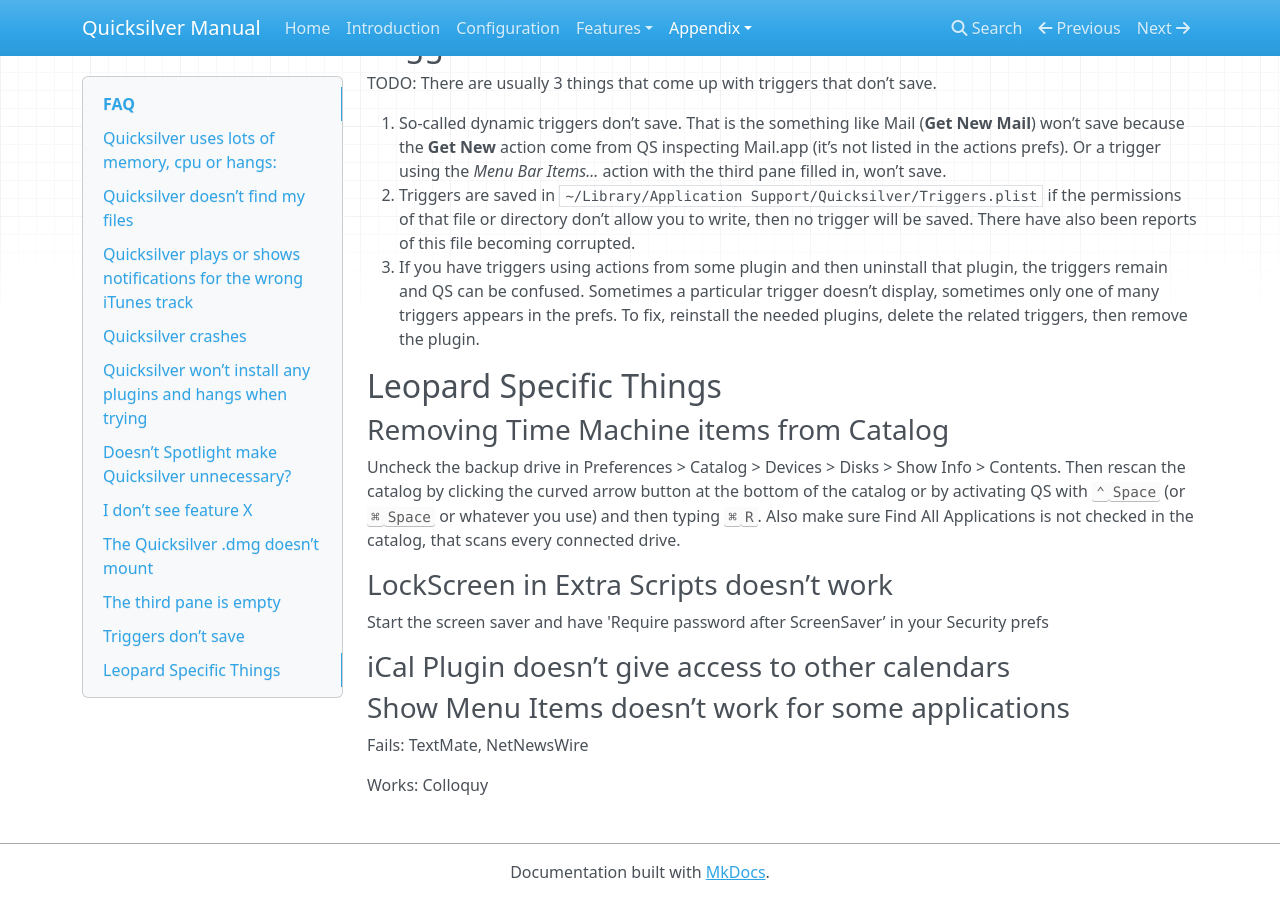
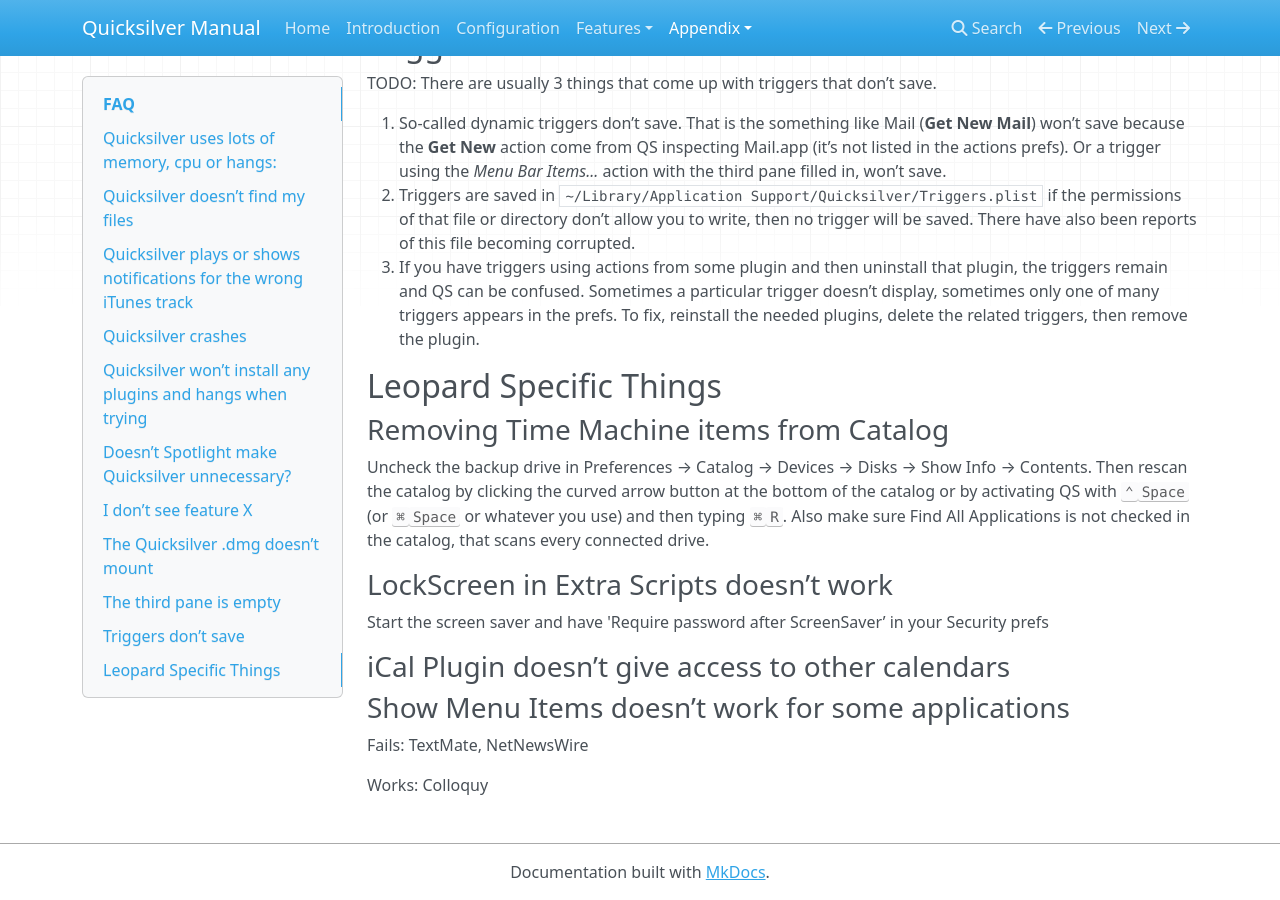
Before and after one commit to quicksilver/manual, an MkDocs documentation site: the page built from docs/FAQ.md, in a window 1280 px wide and 900 px high, scrolled down 2300 px. Built offline with MkDocs 1.6.1, drawn with Linux system fonts in a browser that asks for light colours; nearby versions of some CDN libraries; old or Windows-style settings are respelled for this version of MkDocs.

```diff
--- a/docs/FAQ.md
+++ b/docs/FAQ.md
@@ -62,7 +62,7 @@ TODO: There are usually 3 things that come up with triggers that don’t save.
 
 ### Removing Time Machine items from Catalog
 
-Uncheck the backup drive in Preferences > Catalog > Devices > Disks > Show Info > Contents. Then rescan the catalog by clicking the curved arrow button at the bottom of the catalog or by activating QS with <kbd>⌃</kbd><kbd>Space</kbd> (or <kbd>⌘</kbd><kbd>Space</kbd> or whatever you use) and then typing <kbd>⌘</kbd><kbd>R</kbd>. Also make sure Find All Applications is not checked in the catalog, that scans every connected drive.
+Uncheck the backup drive in Preferences → Catalog → Devices → Disks → Show Info → Contents. Then rescan the catalog by clicking the curved arrow button at the bottom of the catalog or by activating QS with <kbd>⌃</kbd><kbd>Space</kbd> (or <kbd>⌘</kbd><kbd>Space</kbd> or whatever you use) and then typing <kbd>⌘</kbd><kbd>R</kbd>. Also make sure Find All Applications is not checked in the catalog, that scans every connected drive.
 
 ### LockScreen in Extra Scripts doesn’t work
 
```
Also changed, not shown: docs/Extending Quicksilver.md (+1 -1 lines), docs/Style Guide.md (+1 -0 lines).
